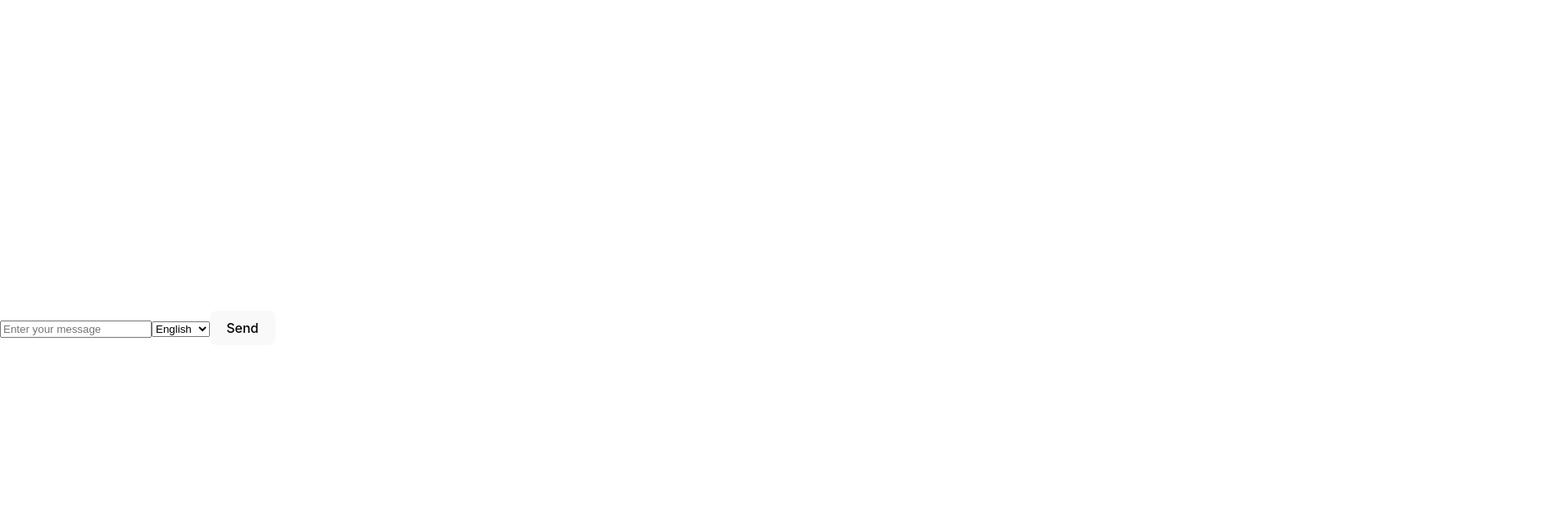
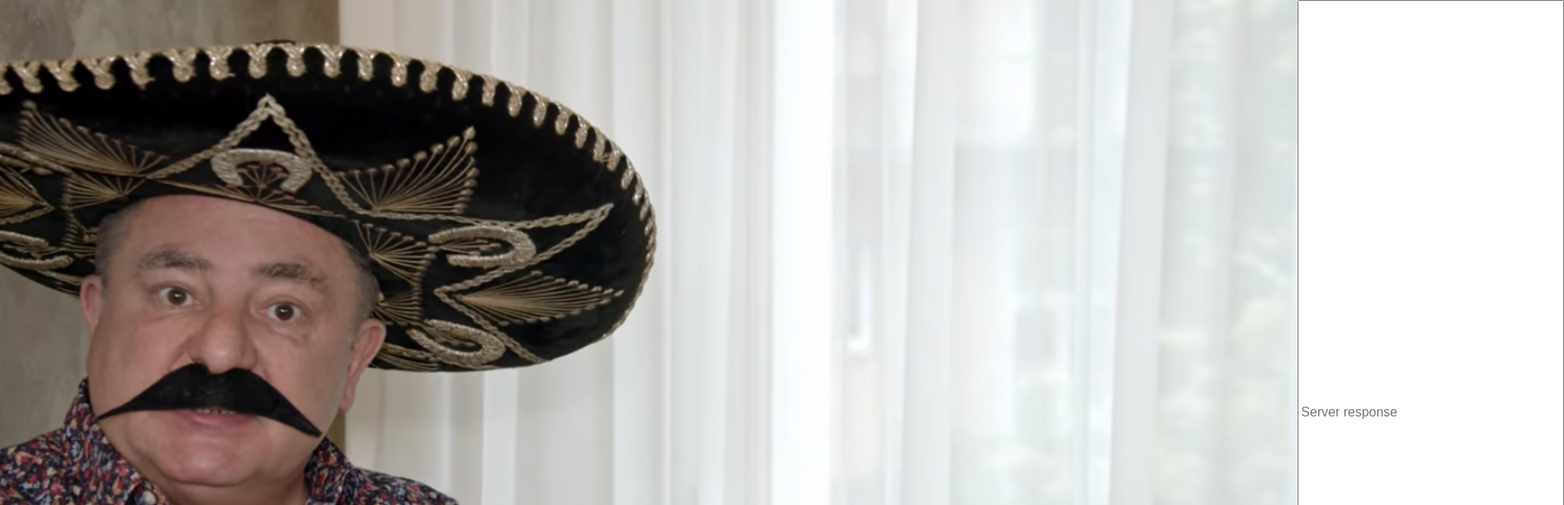
Before and after one commit to maciej-klimek/english-or-spanish, a React (Vite) app in the folder client/: page / in a window 1280 px wide. Shown: the top 616 px of the page at 82% size, 1908 px wide, since content can reach past the window. Built offline with nearby package versions, Linux system fonts and the light colour scheme.

Commit message:
Simplefront

```diff
--- a/client/src/App.tsx
+++ b/client/src/App.tsx
@@ -1,22 +1,15 @@
 import React, { useState } from "react";
+import InputForm from "./InputForm";
+import OutputDisplay from "./OutputDisplay";
+import makloImage from "./assets/maklo.png";
 
 const App: React.FC = () => {
-  const [userInput, setUserInput] = useState<string>("");
-  const [language, setLanguage] = useState<string>("english");
+  const [serverResponse, setServerResponse] = useState<string>("");
 
-  const handleChange = (e: React.ChangeEvent<HTMLInputElement>): void => {
-    setUserInput(e.target.value);
-  };
-
-  const handleLanguageChange = (
-    e: React.ChangeEvent<HTMLSelectElement>
-  ): void => {
-    setLanguage(e.target.value);
-  };
-
-  const handleSubmit = async (e: React.FormEvent): Promise<void> => {
-    e.preventDefault();
-    if (userInput.trim()) {
+  const handleSubmit = async (
+    userInput: string,
+    language: string
+  ): Promise<void> => {
     const requestData = { user_input: userInput, language };
 
     try {
@@ -33,30 +26,42 @@ const App: React.FC = () => {
       }
 
       const responseData = await response.json();
-        console.log("Server response:", responseData);
+      console.log("Response from server:", responseData);
+      setServerResponse(responseData.message);
     } catch (error) {
       console.error("Error during POST request:", error);
-      }
-
-      setUserInput("");
     }
   };
 
   return (
-    <div>
-      <form onSubmit={handleSubmit}>
-        <input
-          type="text"
-          value={userInput}
-          onChange={handleChange}
-          placeholder="Enter your message"
+    <div style={{ display: "flex", width: "1900px", height: "1000px" }}>
+      {/* Div for Div 1 and Div 2*/}
+      <div
+        style={{
+          flex: 5,
+          display: "flex",
+          flexDirection: "column",
+        }}
+      >
+        {/* Div 1 */}
+        <div style={{ flex: 3 }}>
+          <img
+            src={makloImage}
+            alt="Maklo"
+            style={{ width: "100%", height: "100%", objectFit: "cover" }}
           />
-        <select value={language} onChange={handleLanguageChange}>
-          <option value="english">English</option>
-          <option value="spanish">Spanish</option>
-        </select>
-        <button type="submit">Send</button>
-      </form>
+        </div>
+
+        {/* Div 2 */}
+        <div style={{ flex: 2 }}>
+          <InputForm onSubmit={handleSubmit} />
+        </div>
+      </div>
+
+      {/* Div 3 */}
+      <div style={{ flex: 1 }}>
+        <OutputDisplay serverResponse={serverResponse} />{" "}
+      </div>
     </div>
   );
 };
--- /dev/null
+++ b/client/src/InputForm.tsx
@@ -0,0 +1,46 @@
+import React, { useState } from "react";
+
+interface InputFormProps {
+  onSubmit: (userInput: string, language: string) => void;
+}
+
+const InputForm: React.FC<InputFormProps> = ({ onSubmit }) => {
+  const [userInput, setUserInput] = useState<string>("");
+  const [language, setLanguage] = useState<string>("english");
+
+  const handleChange = (e: React.ChangeEvent<HTMLInputElement>) => {
+    setUserInput(e.target.value);
+  };
+
+  const handleLanguageChange = (e: React.ChangeEvent<HTMLSelectElement>) => {
+    setLanguage(e.target.value);
+  };
+
+  const handleSubmit = (e: React.FormEvent) => {
+    e.preventDefault();
+    if (userInput.trim()) {
+      onSubmit(userInput, language);
+      setUserInput("");
+    }
+  };
+
+  return (
+    <div>
+      <form onSubmit={handleSubmit}>
+        <input
+          type="text"
+          value={userInput}
+          onChange={handleChange}
+          placeholder="Enter your message"
+        />
+        <select value={language} onChange={handleLanguageChange}>
+          <option value="english">English</option>
+          <option value="spanish">Spanish</option>
+        </select>
+        <button type="submit">Send</button>
+      </form>
+    </div>
+  );
+};
+
+export default InputForm;
--- /dev/null
+++ b/client/src/OutputDisplay.tsx
@@ -0,0 +1,30 @@
+import React from "react";
+
+interface OutputDisplayProps {
+  serverResponse: string;
+}
+
+const OutputDisplay: React.FC<OutputDisplayProps> = ({ serverResponse }) => {
+  return (
+    <div
+      style={{
+        width: "100%",
+        height: "100%",
+      }}
+    >
+      <input
+        type="text"
+        value={serverResponse}
+        readOnly
+        placeholder="Server response"
+        style={{
+          width: "100%",
+          height: "100%",
+          fontSize: "16px",
+        }}
+      />
+    </div>
+  );
+};
+
+export default OutputDisplay;
```
Also changed, not shown: client/src/main.tsx (+7 -7 lines), 1 other file (tests, documents, lock files or other folders). Lines whose indentation alone changed are shown as unchanged.
